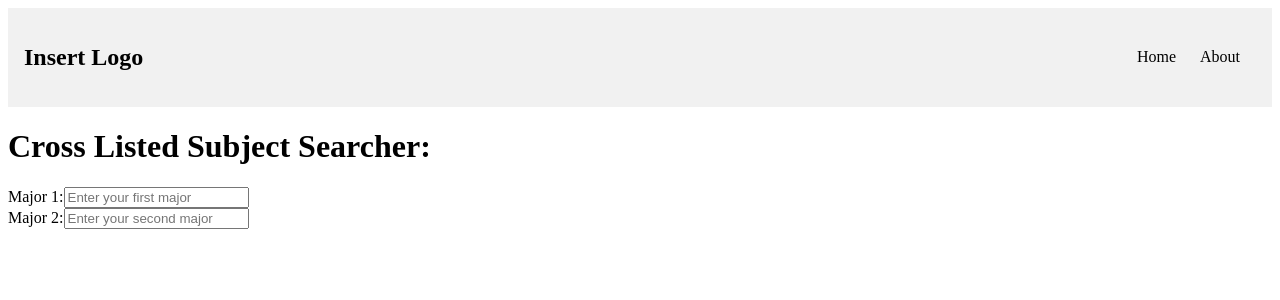
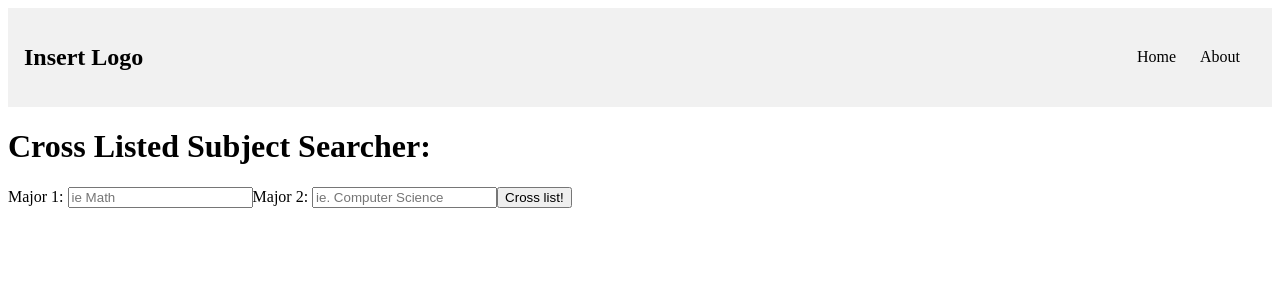
Before and after one commit to bengoh815/CheeseHacks2022, a Next.js app in the folder webdev/: page / in a window 1280 px wide. Shown: the top 300 px of the page. Built offline with nearby package versions, Linux system fonts and the light colour scheme.

Commit message:
Current stable version
Have input and output linked done just left algorithm to create.

```diff
--- a/webdev/pages/index.js
+++ b/webdev/pages/index.js
@@ -1,5 +1,5 @@
 import Head from 'next/head'
-import Box from '../src/Box'
+import MainBox from '../src/MainBox'
 import NavBar from '../src/navBar/NavBar'
 
 export default function Home() {
@@ -11,7 +11,7 @@ export default function Home() {
             </Head>
             <NavBar/>
             <main>
-                <Box/>
+                <MainBox/>
             </main>
         </div>
     )
--- a/webdev/src/Box.js
+++ /dev/null
@@ -1,19 +0,0 @@
-export default function Box() {
-    return (<div>
-        <form action = "/someurl" method = "get">
-            <h1>
-                Cross Listed Subject Searcher:
-            </h1>
-            <div className = "field">
-                <label for = "major">Major 1:</label>
-                <input type = "text" id = "major" placeholder = "Enter your first major"></input>
-            </div>
-            <div className = "field">
-                <label for = "major">Major 2:</label>
-                <input type = "text" id = "major" placeholder = "Enter your second major"></input>
-            </div>
-
-
-        </form>
-    </div>);
-}
--- /dev/null
+++ b/webdev/src/MainBox.js
@@ -0,0 +1,39 @@
+import React, { useState } from "react";
+import SearchBox from "./SearchBox";
+import OutputBox from "./OutputBox";
+
+export default class MainBox extends React.Component {
+    constructor(props) {
+        super(props);
+        this.state = {
+            major1: '',
+            major2: '',
+        };
+    }
+
+    handleSubmit1 = (value) => {
+        this.setState({major1: value});
+    }
+
+    handleSubmit2 = (value) => {
+        this.setState({major2: value});
+    }
+
+    render () {
+        return (
+            <div>
+                <h1>
+                    Cross Listed Subject Searcher:
+                </h1>
+                <SearchBox
+                    onCrossList1={this.handleSubmit1}
+                    onCrossList2={this.handleSubmit2}
+                />
+
+                <OutputBox text={this.state.major1}/>
+            </div>
+        );
+    }
+
+
+}
--- /dev/null
+++ b/webdev/src/OutputBox.js
@@ -0,0 +1,8 @@
+
+export default function OutputBox(props) {
+    return (
+        <div>
+            {props.text}
+        </div>
+    );
+}
--- /dev/null
+++ b/webdev/src/SearchBox.js
@@ -0,0 +1,35 @@
+import React, {useState} from "react";
+import styles from "../styles/SearchBox.module.css";
+
+export default function SearchBox(props) {
+    const [maj1, setMaj1] = useState('');
+    const [maj2, setMaj2] = useState('');
+
+    const handleChangeMaj1 = (event) => {
+        setMaj1(event.target.value);
+    }
+
+    const handleChangeMaj2 = (event) => {
+        setMaj2(event.target.value);
+    }
+
+    const handleSub = (event) => {
+        props.onCrossList1(maj1);
+        props.onCrossList2(maj2);
+        event.preventDefault();
+    }
+
+
+    return (
+        <div>
+            <form className={styles} onSubmit={handleSub}>
+            <label>Major 1: </label>
+            <input type = "text" placeholder = "ie Math" value={maj1} onChange={handleChangeMaj1} required></input>
+            <label>Major 2: </label>
+            <input type = "text" placeholder = "ie. Computer Science" value={maj2} onChange={handleChangeMaj2} required></input>
+            <button type="submit">Cross list!</button>
+        </form>
+        </div>
+    );
+
+}
--- /dev/null
+++ b/webdev/styles/SearchBox.module.css
@@ -0,0 +1,3 @@
+.SearchBar {
+    font-size: medium;
+}
```
Also changed, not shown: 1 other file (tests, documents, lock files or other folders).
